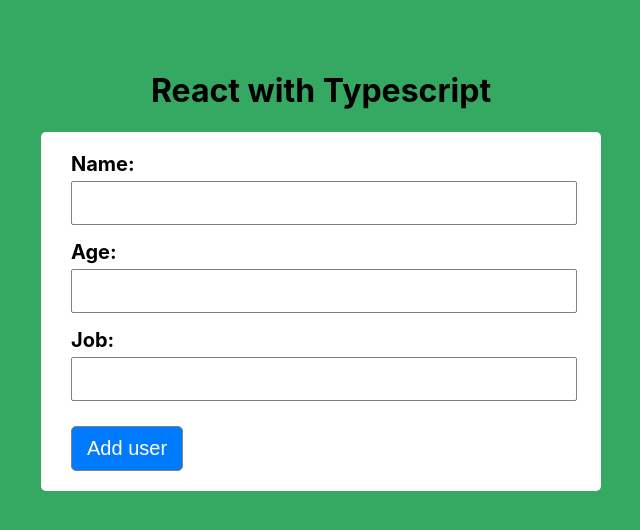
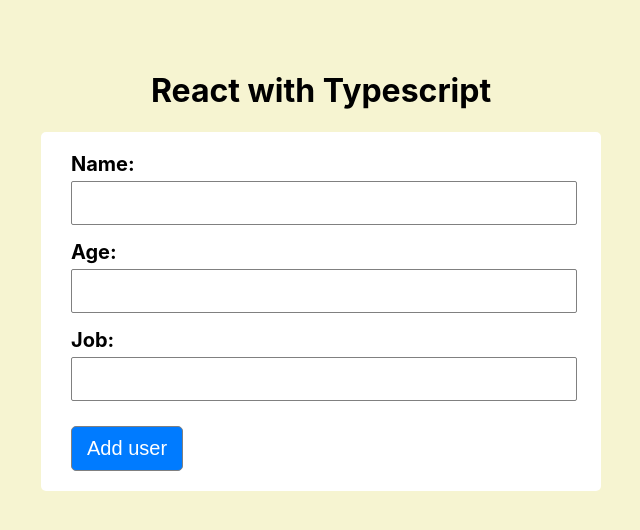
Before and after one commit to analyn-cajocson/user_list_typescript, a React (Create React App) app: page / in a window 1280 px wide. Shown: the top 530 px of the page, without its empty margins (319-959 px from the left). Built offline with nearby package versions, Linux system fonts and the light colour scheme.

Commit message:
Changes body color

```diff
--- a/src/App.css
+++ b/src/App.css
@@ -1,5 +1,5 @@
 body {
-  background-color: #35a961;
+  background-color: #e0d75a46;
 }
 
 .container {
```
